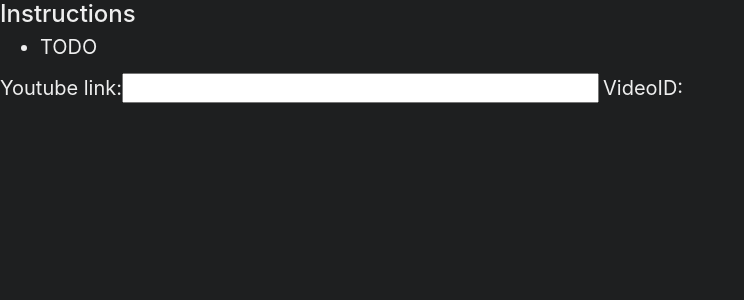
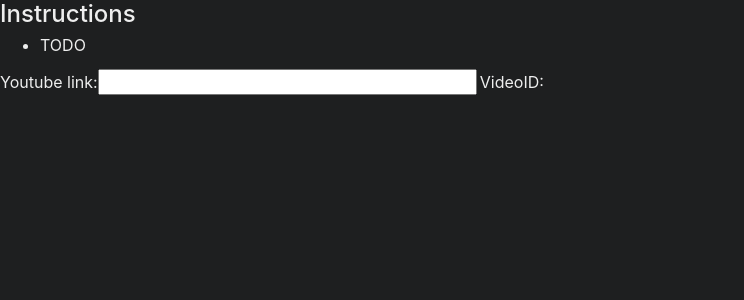
Before and after one commit to mritterhoff/ytclip, a React (Create React App) app: page / in a window 1280 px wide. Shown: the top 300 px of the page, without its empty margins (0-744 px from the left). Built offline with nearby package versions, Linux system fonts and the light colour scheme.

Commit message:
Reduce font size, add youtube link, combine css

```diff
--- a/src/App.js
+++ b/src/App.js
@@ -57,6 +57,9 @@ class App extends React.Component {
       return (
         <div>
           <SpeedButtons rate={urlMap.r} callback={this.updateURL} />
+          <span id='youtubeLink'>
+            <a href={`https://youtu.be/${urlMap.v}?t=${urlMap.s}`}>Open in Youtube</a>
+          </span>
           <LoopingYoutubeVideo urlMap={urlMap} />
           <div id='debug' style={{float: 'right'}}>
             <span>Debug info:</span>
@@ -86,7 +89,7 @@ class SpeedButtons extends React.Component {
     const selectedRate = this.props.rate;
     console.log('selectedRate', selectedRate);
     return (
-      <div>
+      <div id='speedButtons'>
         {this.rates.map(r => (
           <button
             className={ClassNames({ active: selectedRate === r })}
--- a/src/css/App.css
+++ b/src/css/App.css
@@ -17,12 +17,23 @@ h1 {
 }
 
 button {
-  padding: 8px 16px;
+  padding: .5em 1em;
   background: crimson;
   color: white;
   border: none;
   font-size: inherit;
 }
+
+span#youtubeLink {
+  float: right;
+  padding: .5em;
+}
+
+div#speedButtons {
+  display: inline-block;
+}
+
+
 
 button:focus {outline:0;}
 
--- a/src/css/index.css
+++ b/src/css/index.css
@@ -1,19 +1,13 @@
 body {
+  font-family: -apple-system,BlinkMacSystemFont,"Segoe UI",Roboto,"Helvetica Neue",sans-serif;
+  font-size: 16px;
+  background: #1e1f20;
+  color: #eee;
+
   margin: 0;
-  font-family: Helvetica, Arial, sans-serif;
   width: fit-content;
   line-height: 1;
-}
 
-body {
-  font-family: -apple-system,BlinkMacSystemFont,"Segoe UI",Roboto,"Helvetica Neue",sans-serif;
-  font-size: 20px;
-  background: #1e1f20;
-  color: #eee;
-}
-
-body {
-  padding: 0;
-  margin: 0;
+  padding: 0;;
   overflow: hidden;
 }
```
